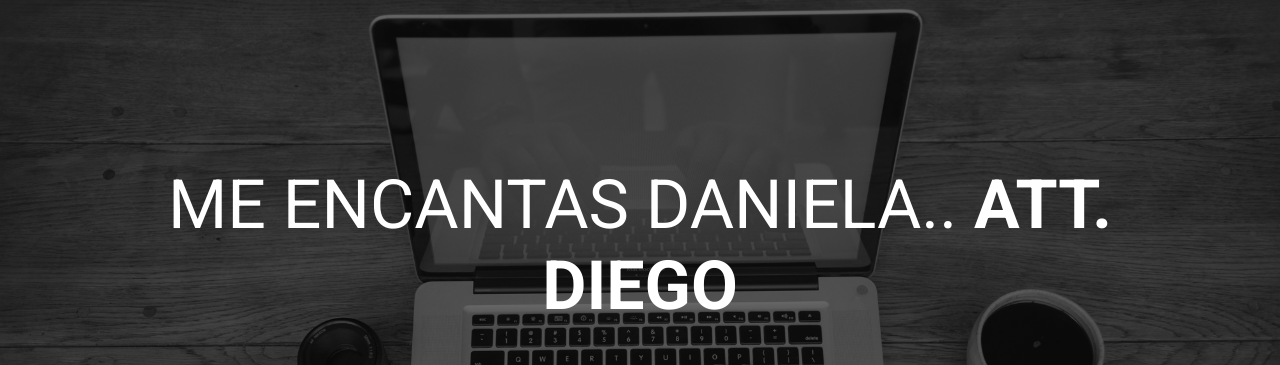
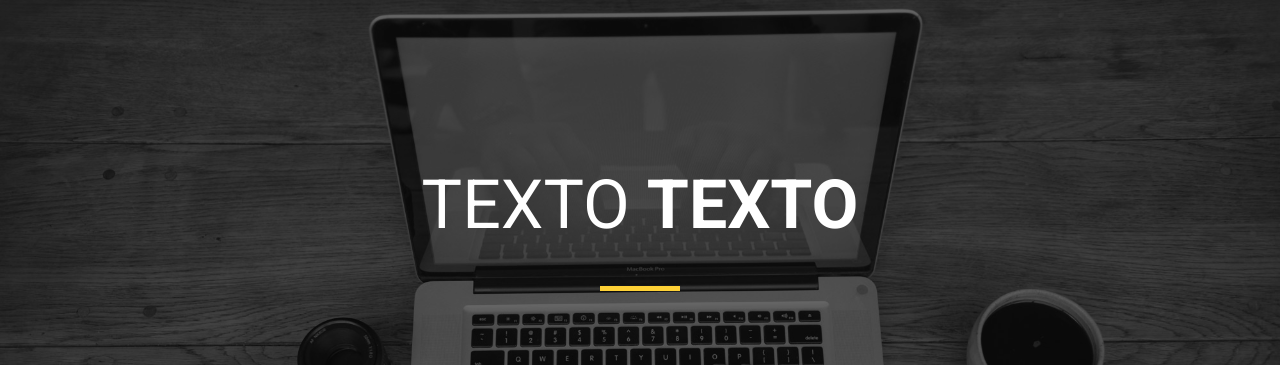
Before and after one commit to diegofesh/studiodev, a plain HTML site: page index.html in a window 1280 px wide. Shown: the part 81-446 px from the top of the page. Drawn offline with nearby package versions, Linux system fonts and the light colour scheme.

Commit message:
Update index.html

```diff
--- a/index.html
+++ b/index.html
@@ -29,7 +29,7 @@
       </header>
 
       <section id="home" class="container">
-        <h1>ME ENCANTAS DANIELA.. <strong>ATT. DIEGO </strong></h1>
+        <h1> TEXTO <strong> TEXTO </strong></h1>
         <div class="divider"></div>
         <p></p>
         <div class="social">
```
